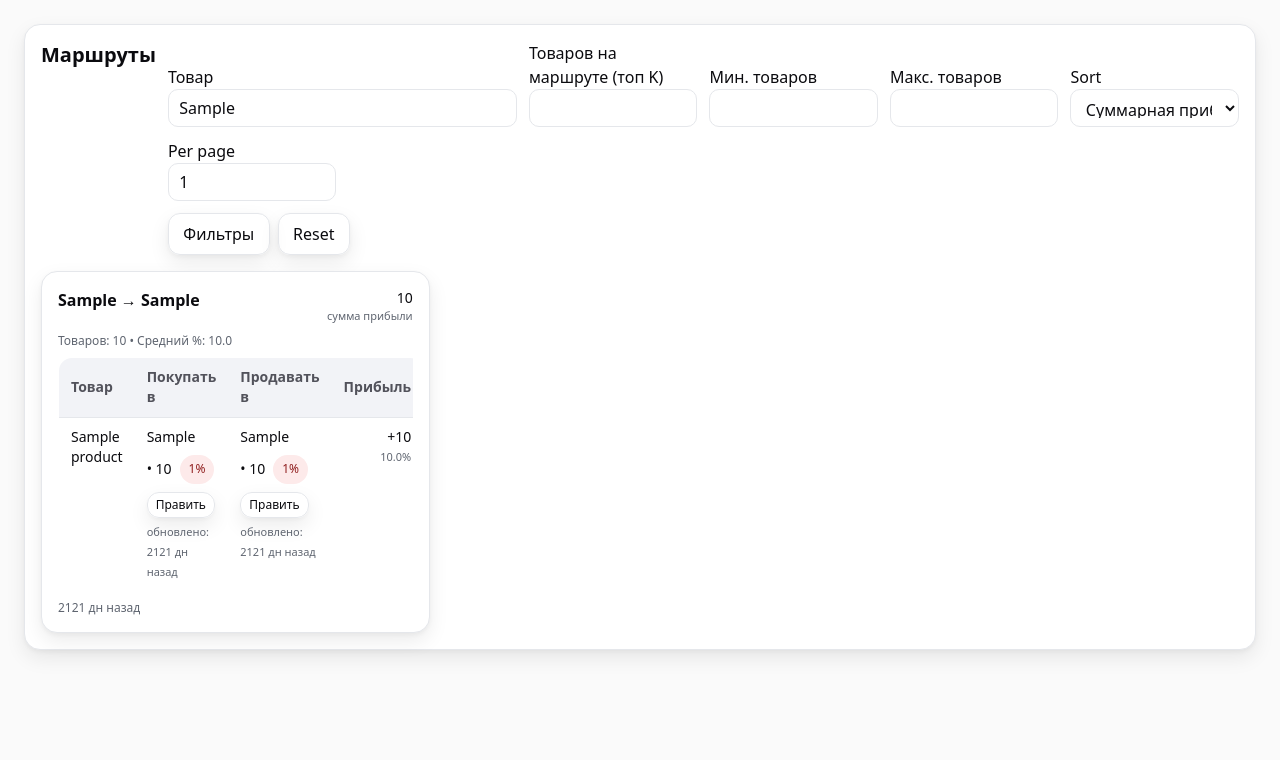
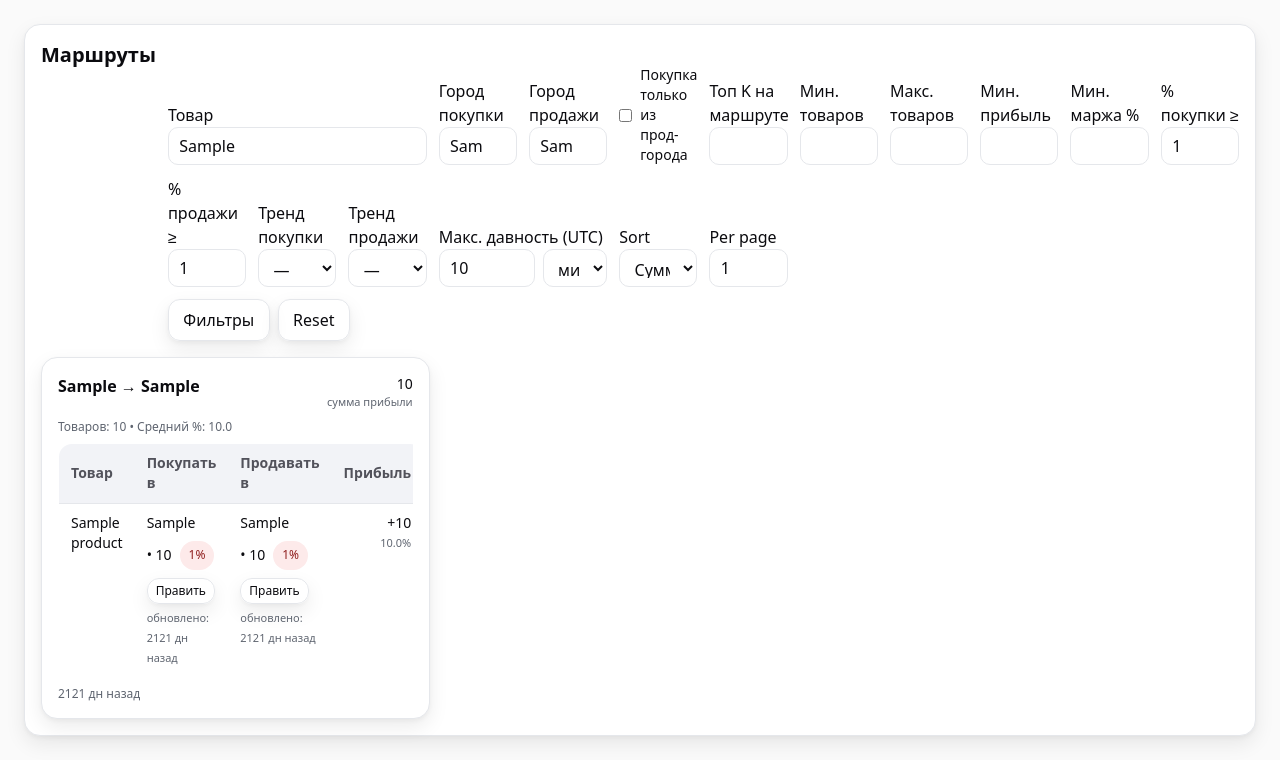
Before and after one commit to R1index/TradeResonance, a Flask app: template templates/routes.html in a window 1280 px wide. Shown: the part 67-827 px from the top of the page. Before the commit the page ends 723 px from the top, so only its background shows below. Run offline with Flask 3, Linux system fonts and the light colour scheme; the template is opened without the code that fills it: most values are stand-ins (such as "Sample title", 1, 10 or a date in 2020); some libraries are stand-ins or nearby versions.

Commit message:
Update routes.html

```diff
--- a/templates/routes.html
+++ b/templates/routes.html
@@ -4,11 +4,12 @@
   <div class="flex items-start justify-between gap-3 mb-4">
     <h1 class="text-xl font-semibold">{{ t('nav_routes') }}</h1>
 
-    <form method="get" class="grid grid-cols-1 md:grid-cols-6 gap-3 items-end" id="routesFilter">
+    <form method="get" class="grid grid-cols-1 md:grid-cols-12 gap-3 items-end" id="routesFilter">
       <input type="hidden" name="tab" value="routes">
       <input type="hidden" name="lang" value="{{ lang }}">
 
-      <div class="md:col-span-2">
+      <!-- Product -->
+      <div class="md:col-span-3">
         <label class="label">{{ t('product') }}</label>
         <input class="input" name="product" placeholder="{{ t('product') }}"
                value="{{ q_product or '' }}" list="productsList" id="productInput" autocomplete="off">
@@ -17,11 +18,31 @@
         </datalist>
       </div>
 
+      <!-- From / To cities -->
       <div>
-        <label class="label">{{ 'Items on route (top K)' if lang=='en' else 'Товаров на маршруте (топ K)' }}</label>
+        <label class="label">{{ 'Buy city' if lang=='en' else 'Город покупки' }}</label>
+        <input class="input" name="buy_city" value="{{ q_buy_city or '' }}" list="citiesList" autocomplete="off">
+      </div>
+      <div>
+        <label class="label">{{ 'Sell city' if lang=='en' else 'Город продажи' }}</label>
+        <input class="input" name="sell_city" value="{{ q_sell_city or '' }}" list="citiesList" autocomplete="off">
+      </div>
+      <datalist id="citiesList">
+        {% for c in cities_list %}<option value="{{ c }}">{% endfor %}
+      </datalist>
+
+      <!-- Only production for buy -->
+      <div class="flex items-center gap-2 mt-6">
+        <input id="onlyProd" type="checkbox" class="checkbox" name="buy_only_prod" value="1"
+               {% if buy_only_prod %}checked{% endif %}>
+        <label for="onlyProd" class="text-sm">{{ 'Buy only from production cities' if lang=='en' else 'Покупка только из прод-города' }}</label>
+      </div>
+
+      <!-- K / min / max items -->
+      <div>
+        <label class="label">{{ 'Top K per route' if lang=='en' else 'Топ K на маршруте' }}</label>
         <input class="input" type="number" name="k" min="1" max="10" value="{{ k }}">
       </div>
-
       <div>
         <label class="label">{{ 'Min items' if lang=='en' else 'Мин. товаров' }}</label>
         <input class="input" type="number" name="min_items" min="1" max="10" value="{{ min_items }}">
@@ -31,6 +52,56 @@
         <input class="input" type="number" name="max_items" min="1" max="10" value="{{ max_items }}">
       </div>
 
+      <!-- Numeric filters -->
+      <div>
+        <label class="label">{{ 'Min profit' if lang=='en' else 'Мин. прибыль' }}</label>
+        <input class="input" type="number" name="min_profit" step="1" value="{{ min_profit or '' }}">
+      </div>
+      <div>
+        <label class="label">{{ 'Min margin %' if lang=='en' else 'Мин. маржа %' }}</label>
+        <input class="input" type="number" name="min_margin" step="1" value="{{ min_margin or '' }}">
+      </div>
+      <div>
+        <label class="label">{{ 'Buy % ≥' if lang=='en' else '% покупки ≥' }}</label>
+        <input class="input" type="number" name="min_buy_percent" min="0" max="200" step="1" value="{{ min_buy_percent or '' }}">
+      </div>
+      <div>
+        <label class="label">{{ 'Sell % ≥' if lang=='en' else '% продажи ≥' }}</label>
+        <input class="input" type="number" name="min_sell_percent" min="0" max="200" step="1" value="{{ min_sell_percent or '' }}">
+      </div>
+
+      <!-- Trend filters -->
+      <div>
+        <label class="label">{{ 'Buy trend' if lang=='en' else 'Тренд покупки' }}</label>
+        <select class="select" name="buy_trend">
+          <option value="any" {% if buy_trend=='any' %}selected{% endif %}>—</option>
+          <option value="up" {% if buy_trend=='up' %}selected{% endif %}>{{ t('up') }}</option>
+          <option value="down" {% if buy_trend=='down' %}selected{% endif %}>{{ t('down') }}</option>
+        </select>
+      </div>
+      <div>
+        <label class="label">{{ 'Sell trend' if lang=='en' else 'Тренд продажи' }}</label>
+        <select class="select" name="sell_trend">
+          <option value="any" {% if sell_trend=='any' %}selected{% endif %}>—</option>
+          <option value="up" {% if sell_trend=='up' %}selected{% endif %}>{{ t('up') }}</option>
+          <option value="down" {% if sell_trend=='down' %}selected{% endif %}>{{ t('down') }}</option>
+        </select>
+      </div>
+
+      <!-- Freshness -->
+      <div class="md:col-span-2">
+        <label class="label">{{ 'Max age (UTC)' if lang=='en' else 'Макс. давность (UTC)' }}</label>
+        <div class="flex gap-2">
+          <input class="input w-24" type="number" name="max_age_value" min="0" step="1" value="{{ max_age_value or '' }}">
+          <select class="select" name="max_age_unit">
+            <option value="m" {% if max_age_unit=='m' %}selected{% endif %}>{{ 'minutes' if lang=='en' else 'минут' }}</option>
+            <option value="h" {% if max_age_unit=='h' %}selected{% endif %}>{{ 'hours' if lang=='en' else 'часов' }}</option>
+            <option value="d" {% if max_age_unit=='d' %}selected{% endif %}>{{ 'days' if lang=='en' else 'дней' }}</option>
+          </select>
+        </div>
+      </div>
+
+      <!-- Sort + per page -->
       <div>
         <label class="label">Sort</label>
         <select class="select" name="sort">
@@ -43,6 +114,9 @@
           <option value="count_desc" {% if sort_by=='count_desc' %}selected{% endif %}>
             {{ 'Items count ↓' if lang=='en' else 'Кол-во товаров ↓' }}
           </option>
+          <option value="fresh_desc" {% if sort_by=='fresh_desc' %}selected{% endif %}>
+            {{ 'Fresh first ↓' if lang=='en' else 'Сначала свежие ↓' }}
+          </option>
         </select>
       </div>
 
@@ -51,7 +125,7 @@
         <input class="input" type="number" min="1" max="100" name="per_page" value="{{ per_page }}">
       </div>
 
-      <div class="md:col-span-6 flex gap-2">
+      <div class="md:col-span-12 flex gap-2">
         <button class="btn btn-outline" type="submit">{{ t('filters') }}</button>
         <a class="btn btn-outline" href="{{ url_for('index', tab='routes', lang=lang) }}">Reset</a>
       </div>
@@ -155,11 +229,15 @@
   <nav class="mt-4 flex flex-wrap items-center justify-center gap-2" aria-label="Pagination">
     {% if pagination.page > 1 %}
       <a class="btn btn-outline px-3" href="{{ url_for('index', tab='routes', lang=lang,
-            product=q_product, k=k, min_items=min_items, max_items=max_items, sort=sort_by,
-            per_page=pagination.per_page, page=1) }}">&laquo; First</a>
+            product=q_product, buy_city=q_buy_city, sell_city=q_sell_city, buy_only_prod=1 if buy_only_prod else 0,
+            min_profit=min_profit, min_margin=min_margin, min_buy_percent=min_buy_percent, min_sell_percent=min_sell_percent,
+            buy_trend=buy_trend, sell_trend=sell_trend, max_age_value=max_age_value, max_age_unit=max_age_unit,
+            k=k, min_items=min_items, max_items=max_items, sort=sort_by, per_page=pagination.per_page, page=1) }}">&laquo; First</a>
       <a class="btn btn-outline px-3" href="{{ url_for('index', tab='routes', lang=lang,
-            product=q_product, k=k, min_items=min_items, max_items=max_items, sort=sort_by,
-            per_page=pagination.per_page, page=pagination.prev_num) }}">&lsaquo; Prev</a>
+            product=q_product, buy_city=q_buy_city, sell_city=q_sell_city, buy_only_prod=1 if buy_only_prod else 0,
+            min_profit=min_profit, min_margin=min_margin, min_buy_percent=min_buy_percent, min_sell_percent=min_sell_percent,
+            buy_trend=buy_trend, sell_trend=sell_trend, max_age_value=max_age_value, max_age_unit=max_age_unit,
+            k=k, min_items=min_items, max_items=max_items, sort=sort_by, per_page=pagination.per_page, page=pagination.prev_num) }}">&lsaquo; Prev</a>
     {% else %}
       <span class="btn btn-disabled px-3">&laquo; First</span>
       <span class="btn btn-disabled px-3">&lsaquo; Prev</span>
@@ -170,18 +248,24 @@
         <span class="btn btn-primary px-3">{{ p }}</span>
       {% else %}
         <a class="btn btn-outline px-3" href="{{ url_for('index', tab='routes', lang=lang,
-              product=q_product, k=k, min_items=min_items, max_items=max_items, sort=sort_by,
-              per_page=pagination.per_page, page=p) }}">{{ p }}</a>
+              product=q_product, buy_city=q_buy_city, sell_city=q_sell_city, buy_only_prod=1 if buy_only_prod else 0,
+              min_profit=min_profit, min_margin=min_margin, min_buy_percent=min_buy_percent, min_sell_percent=min_sell_percent,
+              buy_trend=buy_trend, sell_trend=sell_trend, max_age_value=max_age_value, max_age_unit=max_age_unit,
+              k=k, min_items=min_items, max_items=max_items, sort=sort_by, per_page=pagination.per_page, page=p) }}">{{ p }}</a>
       {% endif %}
     {% endfor %}
 
     {% if pagination.has_next %}
       <a class="btn btn-outline px-3" href="{{ url_for('index', tab='routes', lang=lang,
-            product=q_product, k=k, min_items=min_items, max_items=max_items, sort=sort_by,
-            per_page=pagination.per_page, page=pagination.next_num) }}">Next &rsaquo;</a>
+            product=q_product, buy_city=q_buy_city, sell_city=q_sell_city, buy_only_prod=1 if buy_only_prod else 0,
+            min_profit=min_profit, min_margin=min_margin, min_buy_percent=min_buy_percent, min_sell_percent=min_sell_percent,
+            buy_trend=buy_trend, sell_trend=sell_trend, max_age_value=max_age_value, max_age_unit=max_age_unit,
+            k=k, min_items=min_items, max_items=max_items, sort=sort_by, per_page=pagination.per_page, page=pagination.next_num) }}">Next &rsaquo;</a>
       <a class="btn btn-outline px-3" href="{{ url_for('index', tab='routes', lang=lang,
-            product=q_product, k=k, min_items=min_items, max_items=max_items, sort=sort_by,
-            per_page=pagination.per_page, page=pagination.pages) }}">Last &raquo;</a>
+            product=q_product, buy_city=q_buy_city, sell_city=q_sell_city, buy_only_prod=1 if buy_only_prod else 0,
+            min_profit=min_profit, min_margin=min_margin, min_buy_percent=min_buy_percent, min_sell_percent=min_sell_percent,
+            buy_trend=buy_trend, sell_trend=sell_trend, max_age_value=max_age_value, max_age_unit=max_age_unit,
+            k=k, min_items=min_items, max_items=max_items, sort=sort_by, per_page=pagination.per_page, page=pagination.pages) }}">Last &raquo;</a>
     {% else %}
       <span class="btn btn-disabled px-3">Next &rsaquo;</span>
       <span class="btn btn-disabled px-3">Last &raquo;</span>
@@ -208,6 +292,10 @@
       prod.addEventListener('keydown', e => { if (e.key === 'Enter') { toPage1(); f.submit(); }});
       prod.addEventListener('change', () => { toPage1(); f.submit(); });
     }
+    // авто-сабмит по change для чекбокса и select'ов
+    f.querySelectorAll('select, input[type=checkbox]').forEach(el=>{
+      el.addEventListener('change', ()=>{ toPage1(); f.submit(); });
+    });
   }
 
   function relLabel(dateIso, isEn){
```
